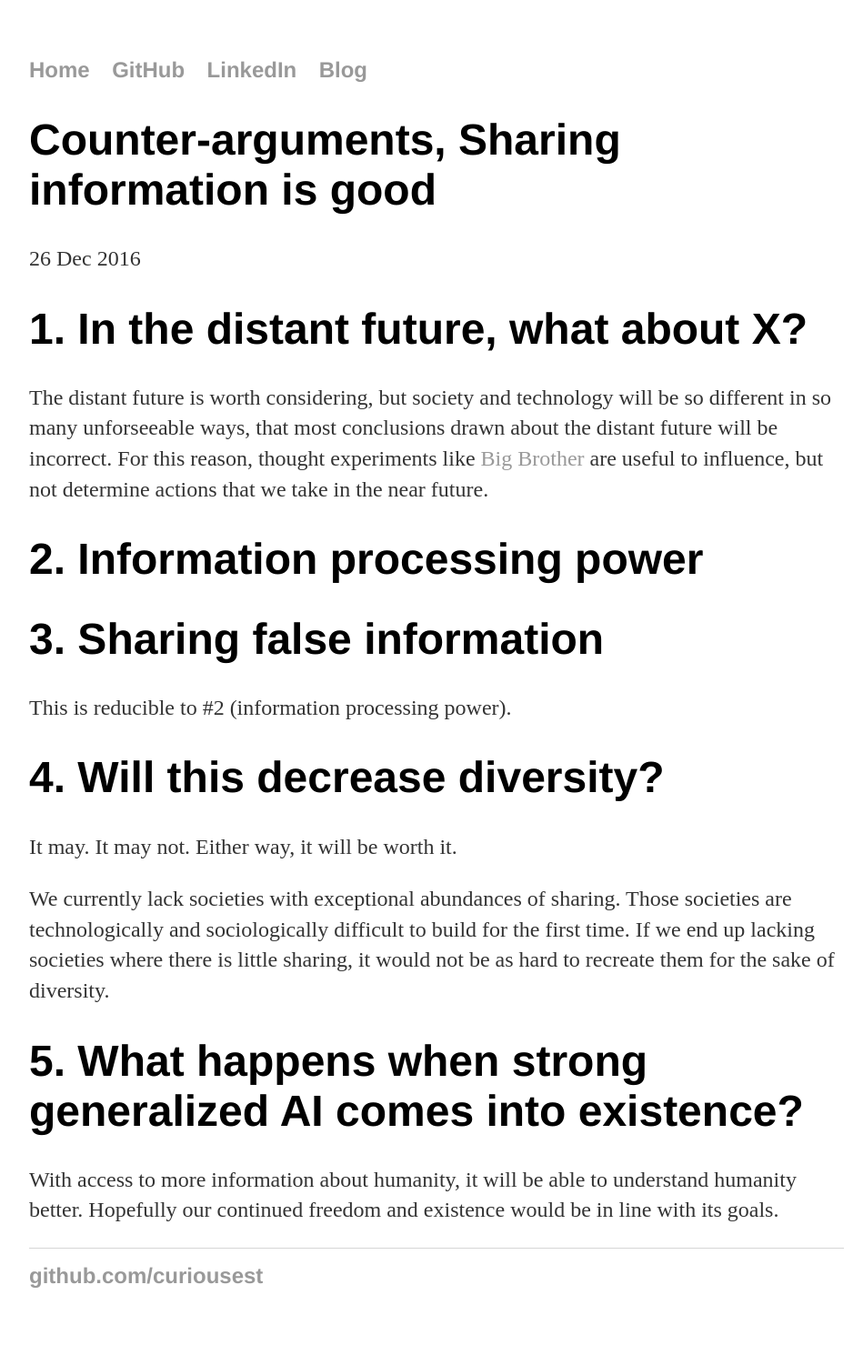
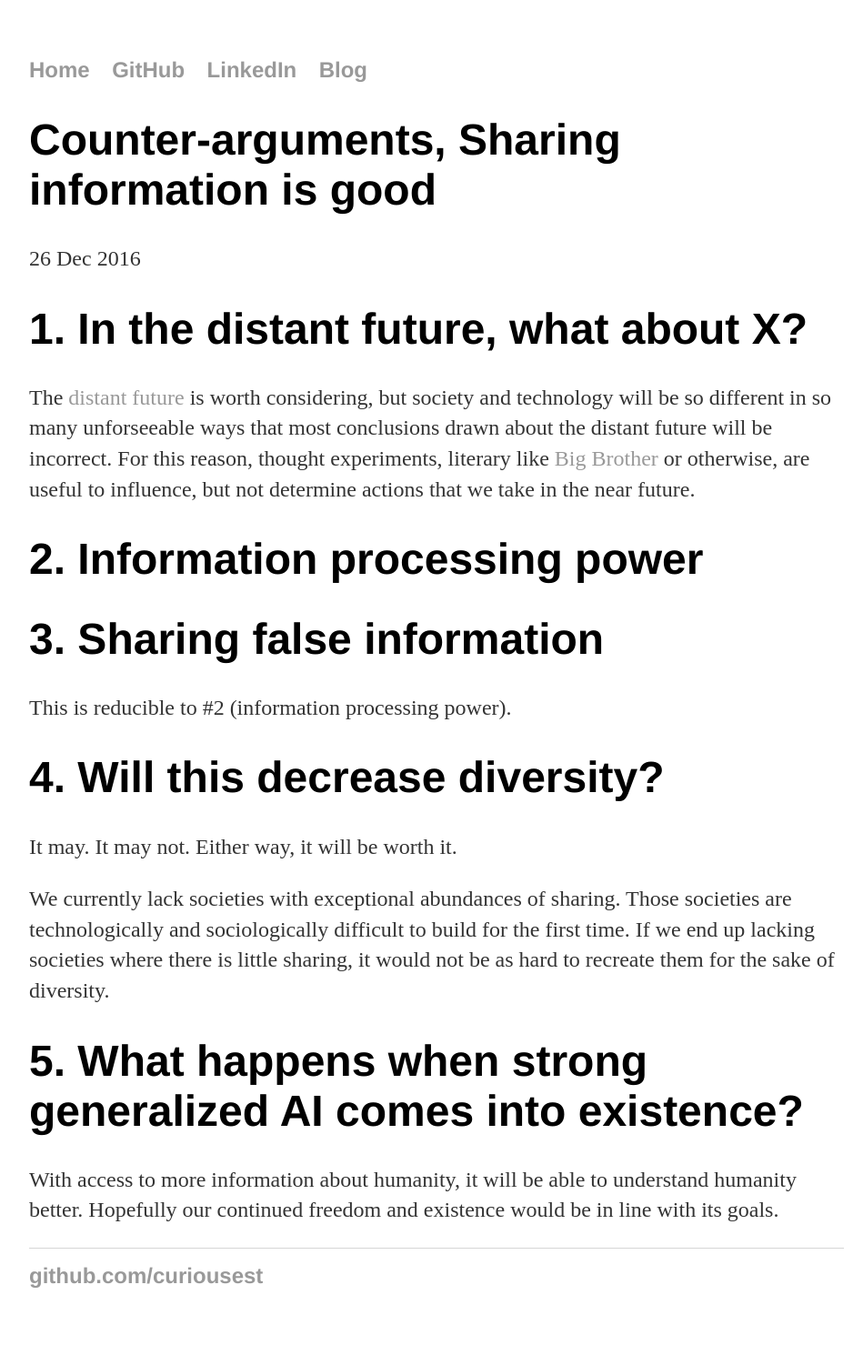
Before and after one commit to curiousest/curiousest.github.io, a Jekyll site: the page built from _posts/2016-12-26-counter-arguments-sharing-is-good.md, in a window 1280 px wide. Shown: the whole page at 91% size, without its empty margins (160-1109 px from the left). Built offline with Jekyll 4.4.1, drawn with Linux system fonts in a browser that asks for light colours.

Commit message:
Update 2016-12-26-counter-arguments-sharing-is-good.md

```diff
--- a/_posts/2016-12-26-counter-arguments-sharing-is-good.md
+++ b/_posts/2016-12-26-counter-arguments-sharing-is-good.md
@@ -9,7 +9,7 @@
 
 # 1. In the distant future, what about X?
 
-The distant future is worth considering, but society and technology will be so different in so many unforseeable ways, that most conclusions drawn about the distant future will be incorrect. For this reason, thought experiments like [Big Brother](https://en.wikipedia.org/wiki/Big_Brother_(Nineteen_Eighty-Four)) are useful to influence, but not determine actions that we take in the near future.
+The [distant future](https://en.wikipedia.org/wiki/Futures_studies) is worth considering, but society and technology will be so different in so many unforseeable ways that most conclusions drawn about the distant future will be incorrect. For this reason, thought experiments, literary like [Big Brother](https://en.wikipedia.org/wiki/Big_Brother_(Nineteen_Eighty-Four)) or otherwise, are useful to influence, but not determine actions that we take in the near future.
 
 # 2. Information processing power
 
```
